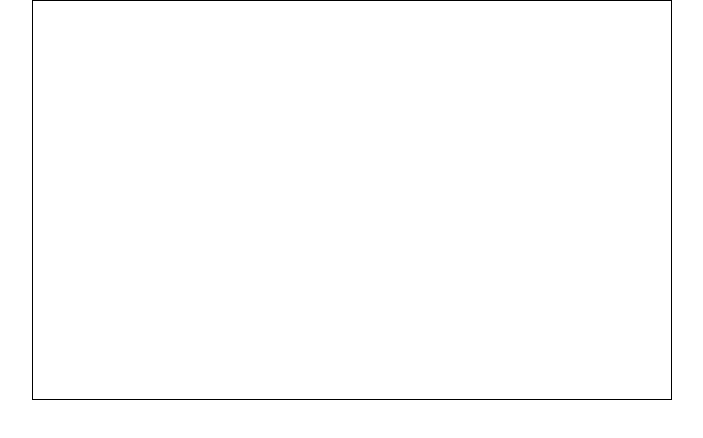
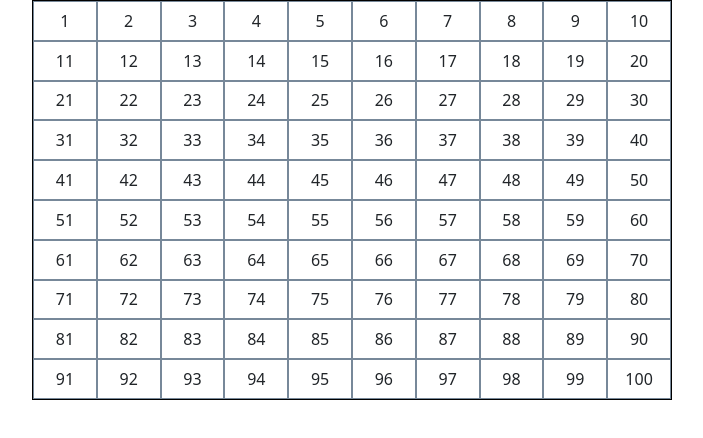
Before and after one commit to Nicola-Campagna/9-js-campominato-DOM, a plain HTML site: page index.html in a window 1280 px wide. Shown: the whole page, without its empty margins (288-991 px from the left). Drawn offline with nearby package versions, Linux system fonts and the light colour scheme.

Commit message:
aggiunto funzione genera tabella e funzione genera celle

```diff
--- a/main.js
+++ b/main.js
@@ -1,2 +1,57 @@
 // tabella di gioco
 const tabella = document.getElementById("tabella");
+
+generaTabella(tabella, 1);
+
+
+/************************
+ *     FUNCTIONS
+ ************************/
+
+
+/**
+ * funzione per generare una tabella di gioco
+ * @param {*} grid tabella di gioco
+ * @param {*} difficolta livello di gioco
+ */
+
+function generaTabella(grid, difficolta) {
+    grid.innnerHTML = "";
+    // ciclo per generare numero di celle in base alla
+    for (let i = 0; i < 100; i++) {
+        // variabile d'appoggio per invocare e creare la cella
+        const testoCella = i + 1;
+        const cella = generaCella(1, testoCella);
+        // appendo nella tabella la cella creata
+        grid.append(cella);
+    }
+}
+
+
+
+/**
+ * funzione per generare celle da inserire nella tabella di gioco
+ * @param {int} difficolta valore che indica a seconda della difficolta di gioco il numero di celle da inserire nella tabella
+ * @param {*} testo (i+1)
+ * @returns {HTMLElement} elemnto da ritornare sarà una cella
+ */
+
+function generaCella(difficolta, testo) {
+    // creo la cella
+    const cellaEl = document.createElement("div");
+    // aggiungo la classe css
+    cellaEl.classList.add("cella");
+    // testo all'interno della cella nel DOM
+    cellaEl.innerHTML = testo;
+    // al click si accende o spegne
+    cellaEl.addEventListener(
+        "click",
+        function () {
+            // accendi o spegni
+            this.classList.toggle("active");
+            console.log("hai cliccato la cella: " + this.innerHTML);
+        }
+    )
+    // ritorno la cella creata
+    return cellaEl;
+}
--- a/style.css
+++ b/style.css
@@ -22,6 +22,10 @@
 
     border: 1px solid lightslategray;
 
+    display: flex;
+    justify-content: center;
+    align-items: center;
+
     cursor: crosshair;
 }
 
```
